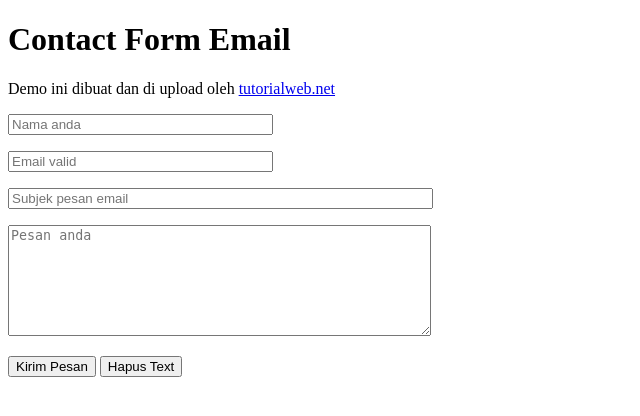
After one commit to rasdi28/projekweb, a PHP site: page /konsultasi.php in a window 1280 px wide. The commit adds this page. Shown: the top 416 px of the page, without its empty margins (0-640 px from the left). Run offline with PHP 8.4, Linux system fonts and the light colour scheme.

Commit message:
penambahan beberapa file

```diff
--- /dev/null
+++ b/konsultasi.php
@@ -0,0 +1,23 @@
+<!DOCTYPE html>
+<html>
+
+<head>
+  <title>Contact Form Email</title>
+</head>
+
+<body>
+
+  <h1>Contact Form Email</h1>
+  <p>Demo ini dibuat dan di upload oleh <a href="http://tutorialweb.net/" target="_blank">tutorialweb.net</a></p>
+
+  <form action="kirim.php" method="post">
+    <p><input type="text" name="nama" placeholder="Nama anda" size="30" required /></p>
+    <p><input type="email" name="email" placeholder="Email valid" size="30" required /></p>
+    <p><input type="text" name="judul" placeholder="Subjek pesan email" size="50" required /></p>
+    <p><textarea name="pesan" placeholder="Pesan anda" rows="7" cols="50" required></textarea>
+      <p><input type="submit" name="kirim" value="Kirim Pesan" /> <input type="reset" value="Hapus Text" /></p>
+  </form>
+
+</body>
+
+</html>
```
Also changed, not shown: index.php (+7 -6 lines), kirim.php (added, +19 -0 lines), img/portfolio/apartemen/10.jpg (renamed from img/portfolio/apartemen/855212869_304182.jpg), img/portfolio/kantor/10.jpg (renamed from img/portfolio/kantor/858106723_50930.jpg).
